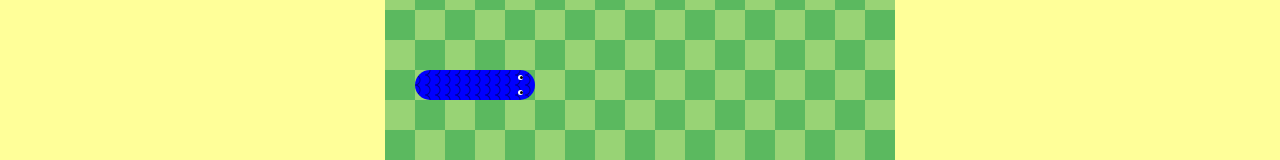
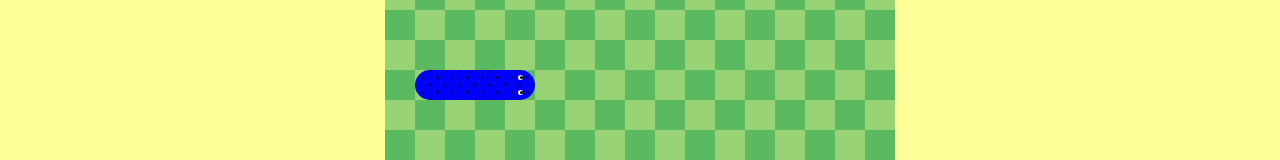
Before and after one commit to KateHoward10/snake, a React (Create React App) app: page / in a window 1280 px wide. Shown: the part 303-463 px from the top of the page. Built offline with nearby package versions, Linux system fonts and the light colour scheme.

Commit message:
Make snake spotty instead

```diff
--- a/src/components/Grid/styles.js
+++ b/src/components/Grid/styles.js
@@ -1,4 +1,12 @@
 import styled, { css } from 'styled-components';
+
+const dots = `
+  background-color: blue;
+  background-image: radial-gradient(darkblue 15%, transparent 16%),
+  radial-gradient(darkblue 15%, transparent 16%);
+  background-size: 15px 15px;
+  background-position: 0 0, 7.5px 7.5px;
+`;
 
 export const Container = styled.div`
 	display: grid;
@@ -24,12 +32,8 @@ export const Cell = styled.div`
 
 export const Body = styled.div`
 	width: 30px;
-	height: 30px;
-  background:
-  radial-gradient(circle at 0% 50%, blue 4px, darkblue 5px, blue 6px) 0px 5px,
-  radial-gradient(at 100% 100%,      blue 9px, darkblue 5px, blue 6px),
-  #8a3;
-  background-size: 10px 10px;
+  height: 30px;
+  ${dots}
 	display: flex;
 	${props =>
 		props.corner &&
@@ -45,11 +49,7 @@ export const Body = styled.div`
 export const Head = styled.div`
 	width: 30px;
   height: 30px;
-  background:
-  radial-gradient(circle at 0% 50%, blue 4px, darkblue 5px, blue 6px) 0px 5px,
-  radial-gradient(at 100% 100%,      blue 9px, darkblue 5px, blue 6px),
-  #8a3;
-  background-size: 10px 10px;
+  ${dots}
 	display: flex;
 	flex-direction: ${props => (props.direction === 'up' || props.direction === 'down' ? 'row' : 'column')};
 	border-top-right-radius: ${props => (props.direction === 'right' || props.direction === 'up' ? '50%' : 0)};
@@ -66,12 +66,8 @@ export const Head = styled.div`
 
 export const Tail = styled.div`
 	width: 30px;
-	height: 30px;
-  background:
-  radial-gradient(circle at 0% 50%, blue 4px, darkblue 5px, blue 6px) 0px 5px,
-  radial-gradient(at 100% 100%,      blue 9px, darkblue 5px, blue 6px),
-  #8a3;
-  background-size: 10px 10px;
+  height: 30px;
+  ${dots}
 	display: flex;
 	border-top-right-radius: ${props => (props.direction === 'left' || props.direction === 'down' ? '50%' : 0)};
 	border-bottom-right-radius: ${props => (props.direction === 'left' || props.direction === 'up' ? '50%' : 0)};
```
